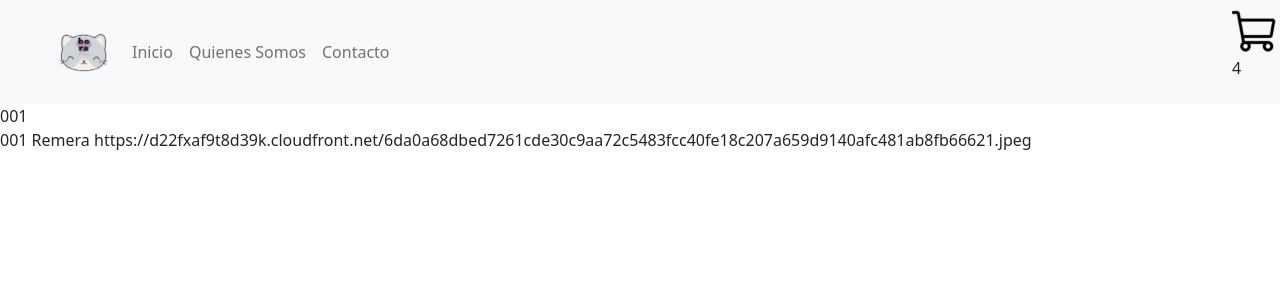
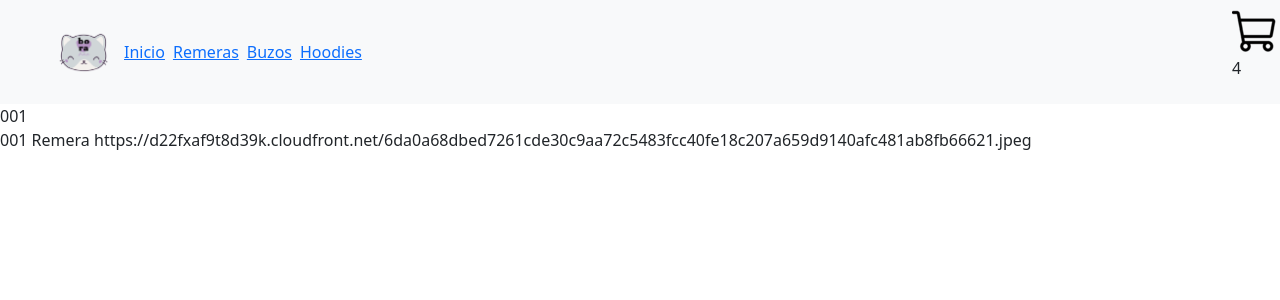
Before and after one commit to lucasverblud/reactJS, a React (Create React App) app: page /item/001 in a window 1280 px wide. Shown: the top 300 px of the page. Built offline with nearby package versions, Linux system fonts and the light colour scheme.

Commit message:
1primera entrega

```diff
--- a/src/App.js
+++ b/src/App.js
@@ -5,21 +5,19 @@ import { BrowserRouter, Switch, Route } from 'react-router-dom';
 import ItemDetailContainer from './components/ItemDetailContainer/ItemDetailContainer';
 import React from "react";
 
-const ItemList = [
-	{ nombre: 'Inicio', enlace: '/' },
-	{ nombre: 'Quienes Somos', enlace: '/QuienesSomos' },
-	{ nombre: 'Contacto', enlace: '/contacto' },
-]
-
 function App() {
   return (
     <>
      <BrowserRouter>
-       <NavBar data={ItemList} />
+       <NavBar />
        <Switch>
 
          <Route exact path="/">
            <ItemListContainer />
+         </Route>
+
+         <Route path="/categoria/:categoriaId">
+           <ItemDetailContainer />
          </Route>
 
          <Route path="/item/:itemId">
--- a/src/components/ItemCount/ItemCount.jsx
+++ b/src/components/ItemCount/ItemCount.jsx
@@ -1,6 +1,5 @@
 import React, {useState} from "react";
 import { Button } from "react-bootstrap"
-import { Link } from 'react-router-dom';
 
 export default function ItemCount({ tope, ini }) {
 
--- a/src/components/ItemDetailContainer/ItemDetailContainer.jsx
+++ b/src/components/ItemDetailContainer/ItemDetailContainer.jsx
@@ -15,7 +15,7 @@ export default function ItemDetailContainer() {
             { id: '002', title: 'Buzo', price: 50, pictureUrl: "https://d22fxaf9t8d39k.cloudfront.net/c46bc4e954b3288e69bbdb808af37bf2d0811ea809711542c41445a92dfa664066621.jpeg", stock: 5, initial: 1 },
             { id: '003', title: 'Hoodie', price: 70, pictureUrl: "https://d22fxaf9t8d39k.cloudfront.net/9714f9d574809aeccf1fb2d0e1ec98a5ac02f888b01977398ee42f6bbb477de866621.jpeg", stock: 5, initial: 1 }];
 
-            listadoDeProductos = listadoDeProductos.filter(item => item.id == itemId);
+            listadoDeProductos = listadoDeProductos.filter(item => item.id === itemId);
 
             let myProducto = listadoDeProductos[0];
 
--- a/src/components/ItemListContainer/ItemListContainer.jsx
+++ b/src/components/ItemListContainer/ItemListContainer.jsx
@@ -1,44 +1,53 @@
 import React, { useState, useEffect } from "react"
 import ItemList from "../ItemList/ItemList";
+import { useParams } from "react-router";
 
 export default function ItemListContainer() {
+    const { categoriaId } = useParams();
     const [llegoLaPromesa, setLlegoLaPromesa] = useState(false);
-    const [arrayDeItems, setArrayDeItems] = useState([{ id: '001', title: 'Remera', price: 100, pictureUrl: "https://d22fxaf9t8d39k.cloudfront.net/6da0a68dbed7261cde30c9aa72c5483fcc40fe18c207a659d9140afc481ab8fb66621.jpeg", stock: 5, initial: 1 },
-    { id: '002', title: 'Buzo', price: 50, pictureUrl: "https://d22fxaf9t8d39k.cloudfront.net/c46bc4e954b3288e69bbdb808af37bf2d0811ea809711542c41445a92dfa664066621.jpeg", stock: 5, initial: 1 },
-    { id: '003', title: 'Hoodie', price: 70, pictureUrl: "https://d22fxaf9t8d39k.cloudfront.net/9714f9d574809aeccf1fb2d0e1ec98a5ac02f888b01977398ee42f6bbb477de866621.jpeg", stock: 5, initial: 1 }
-    ]);
+    const [arrayDeItems, setArrayDeItems] = useState([]);
 
-    const productosEnStock = new Promise((resolve, reject) => {
-        setTimeout(() => {
-            //reject('server caido');
-            resolve(arrayDeItems);
-        }, 2000)
-    });
 
+    // const productosEnStock = new Promise((resolve, reject) => {
+    //     setTimeout(() => {
+    //         //reject('server caido');
+    //         resolve(arrayDeItems);
+    //     }, 2000)
+    // });
+
+    // useEffect(() => {
+    //     productosEnStock
+    //         .then(res => {
+    //             setLlegoLaPromesa(true);
+    //             setArrayDeItems(res);
+
+    //         })
+    //         .catch(err => {
+    //             console.log(err);
+    //         });
+    // })
     useEffect(() => {
-        productosEnStock
-            .then(res => {
-                setLlegoLaPromesa(true);
-                setArrayDeItems(res);
 
-            })
-            .catch(err => {
-                console.log(err);
-            });
-    })
+        const productos = [{ id: '001', title: 'Remera', price: 100, pictureUrl: "https://d22fxaf9t8d39k.cloudfront.net/6da0a68dbed7261cde30c9aa72c5483fcc40fe18c207a659d9140afc481ab8fb66621.jpeg", stock: 5, initial: 1, categoria: 'remera' },
+        { id: '002', title: 'Buzo', price: 50, pictureUrl: "https://d22fxaf9t8d39k.cloudfront.net/c46bc4e954b3288e69bbdb808af37bf2d0811ea809711542c41445a92dfa664066621.jpeg", stock: 5, initial: 1, categoria: 'buzo' },
+        { id: '003', title: 'Hoodie', price: 70, pictureUrl: "https://d22fxaf9t8d39k.cloudfront.net/9714f9d574809aeccf1fb2d0e1ec98a5ac02f888b01977398ee42f6bbb477de866621.jpeg", stock: 5, initial: 1, categoria: 'hoodie' }];
+
+        if (categoriaId) {
+            setArrayDeItems(productos.filter(item => item.categoria == categoriaId))
+        } else {
+            setArrayDeItems(productos)
+        }
+
+    }, [categoriaId])
 
 
     return (
+
         <>
-            {(llegoLaPromesa) ?
-
-                <>
-                    <ItemList items={arrayDeItems} />
-                </>
-                :
-                <>Loading...</>
-            }
+            <ItemList items={arrayDeItems} />
         </>
 
+
     )
+
 }
--- a/src/components/NavBar/NavBar.jsx
+++ b/src/components/NavBar/NavBar.jsx
@@ -1,27 +1,34 @@
 import React from "react";
 import CartWidget from "../CartWidget/CartWidget";
-import {Navbar, Nav, Container} from "react-bootstrap"
+import { Navbar, Nav, Container } from "react-bootstrap"
 import logo from "./logo.png"
+import { NavLink } from "react-router-dom";
 
-export default function NavBar({ data }){
-    return(
+export default function NavBar() {
+    return (
         <>
             <Navbar bg="light" expand="lg">
                 <Container>
-                    <Navbar.Brand href="#home"><img src={logo} alt="" width={50}/></Navbar.Brand>
+                    <Navbar.Brand href="#home"><img src={logo} alt="" width={50} /></Navbar.Brand>
                     <Navbar.Toggle aria-controls="basic-navbar-nav" />
                     <Navbar.Collapse id="basic-navbar-nav">
                         <Nav className="me-auto">
-                            {data.map((item) =>{
-                                return <Nav.Link href={item.enlace}>
-                                    {item.nombre}
-                                </Nav.Link>
-                            })}
+                            <NavLink className='me-2' to="/">
+                                Inicio
+                            </NavLink>
+                            <NavLink className='me-2' to="/categoria/remera">
+                                Remeras
+                            </NavLink>
+                            <NavLink className='me-2' to="/categoria/buzo">
+                                Buzos
+                            </NavLink>
+                            <NavLink className='me-2' to="/categoria/hoodie">
+                                Hoodies
+                            </NavLink>
                         </Nav>
-
                     </Navbar.Collapse>
                 </Container>
-                <CartWidget/>
+                <CartWidget />
             </Navbar>
         </>
     );
```
